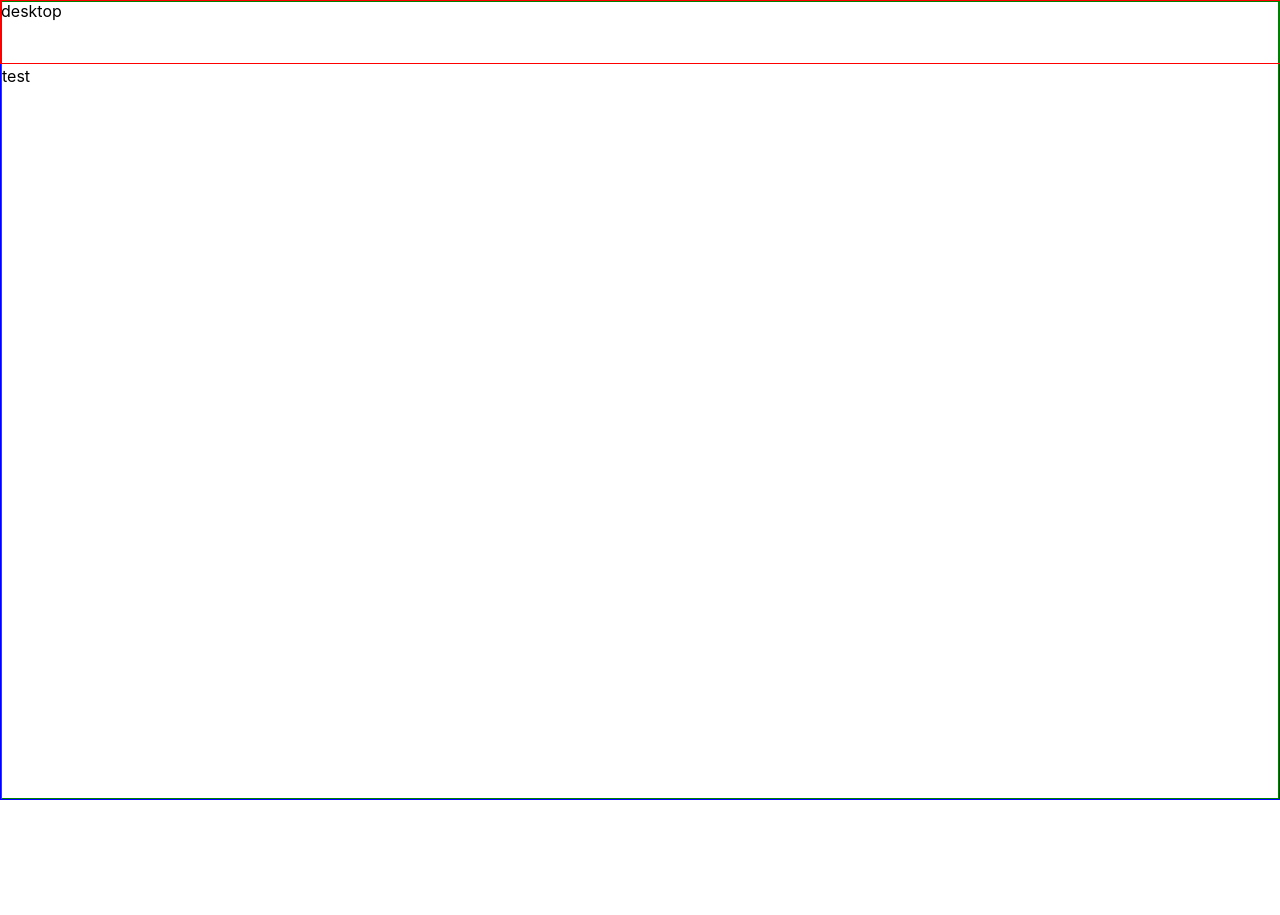
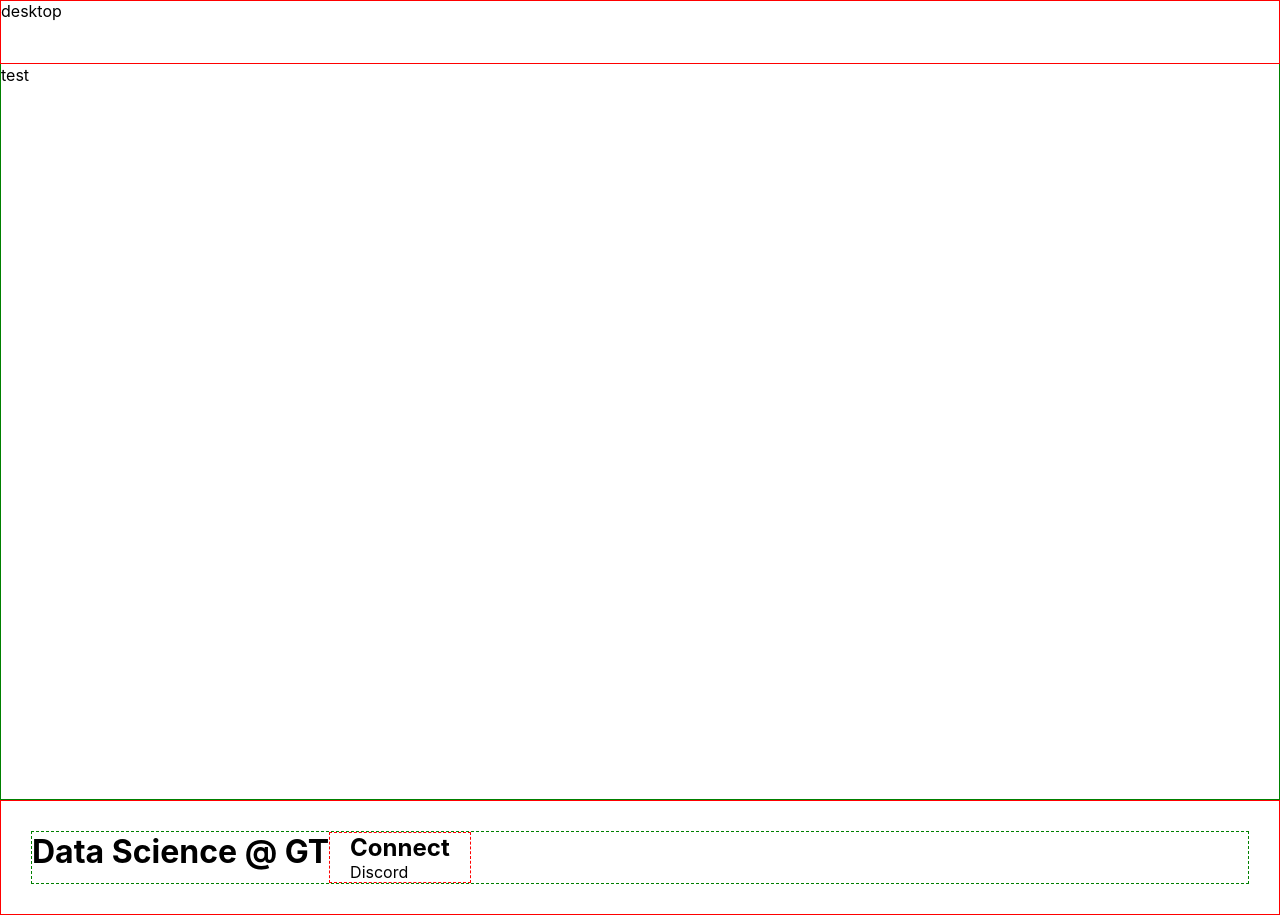
Before and after one commit to FlipFloop/dsgt-website-2022, a React (Create React App) app in the folder client/: page / in a window 1280 px wide. Before the commit the page ends 800 px from the top, so only its background shows below. Built offline with nearby package versions, Linux system fonts and the light colour scheme.

Commit message:
setup footer

```diff
--- a/client/src/App.js
+++ b/client/src/App.js
@@ -7,6 +7,8 @@ import DesktopNavbar from "./Components/DesktopNavbar";
 import MobileNavbar from "./Components/MobileNavbar";
 
 import Hero from "./Components/Hero";
+
+import Footer from "./Components/Footer";
 
 function App() {
     //the width of the window
@@ -28,6 +30,8 @@ function App() {
             {/* load the navbar */}
             {windowWidth > WIDTH_THRESHOLD ? <DesktopNavbar /> : <MobileNavbar />}
             <Hero />
+
+            <Footer />
         </div>
     );
 }
--- /dev/null
+++ b/client/src/Components/Footer/Footer.css
@@ -0,0 +1,73 @@
+.footer {
+  display: -webkit-box;
+  display: -ms-flexbox;
+  display: flex;
+  position: relative;
+  height: -webkit-fit-content;
+  height: -moz-fit-content;
+  height: fit-content;
+  width: 100%;
+  -ms-flex-wrap: wrap;
+      flex-wrap: wrap;
+  -webkit-box-orient: horizontal;
+  -webkit-box-direction: normal;
+      -ms-flex-direction: row;
+          flex-direction: row;
+  border: 1px solid red;
+}
+
+.footer > .footer-wrapper {
+  display: -webkit-box;
+  display: -ms-flexbox;
+  display: flex;
+  position: relative;
+  width: 100%;
+  height: -webkit-fit-content;
+  height: -moz-fit-content;
+  height: fit-content;
+  -ms-flex-wrap: wrap;
+      flex-wrap: wrap;
+  -webkit-box-orient: horizontal;
+  -webkit-box-direction: normal;
+      -ms-flex-direction: row;
+          flex-direction: row;
+  margin: 30px;
+  border: 1px dashed green;
+}
+
+.footer > .footer-wrapper .major {
+  font-size: 2em;
+  width: -webkit-fit-content;
+  width: -moz-fit-content;
+  width: fit-content;
+  text-align: center;
+}
+
+.footer > .footer-wrapper .footer-section {
+  display: block;
+  position: relative;
+  height: -webkit-fit-content;
+  height: -moz-fit-content;
+  height: fit-content;
+  width: -webkit-fit-content;
+  width: -moz-fit-content;
+  width: fit-content;
+  max-width: 50%;
+  padding: 0 20px;
+  overflow: hidden;
+  border: 1px dashed red;
+}
+
+.footer > .footer-wrapper .footer-section > .minor {
+  word-wrap: break-word;
+}
+
+.footer > .footer-wrapper .footer-section > .mini {
+  word-wrap: break-word;
+}
+
+.footer > .footer-wrapper .link {
+  color: inherit;
+  text-decoration: none;
+}
+/*# sourceMappingURL=Footer.css.map */
--- /dev/null
+++ b/client/src/Components/Footer/Footer.scss
@@ -0,0 +1,50 @@
+.footer {
+    display: flex;
+    position: relative;
+    height: fit-content;
+    width: 100%;
+    flex-wrap: wrap;
+    flex-direction: row;
+
+    border: 1px solid red;
+
+    > .footer-wrapper {
+        display: flex;
+        position: relative;
+        width: 100%;
+        height: fit-content;
+        flex-wrap: wrap;
+        flex-direction: row;
+
+        margin: 30px;
+        border: 1px dashed green;
+
+        .major {
+            font-size: 2em;
+            width: fit-content;
+            text-align: center;
+        }
+        .footer-section {
+            display: block;
+            position: relative;
+            height: fit-content;
+            width: fit-content;
+            max-width: 50%;
+
+            padding: 0 20px;
+            overflow: hidden;
+
+            border: 1px dashed red;
+            > .minor {
+                word-wrap: break-word;
+            }
+            > .mini {
+                word-wrap: break-word;
+            }
+        }
+        .link {
+            color: inherit;
+            text-decoration: none;
+        }
+    }
+}
--- /dev/null
+++ b/client/src/Components/Footer/index.js
@@ -0,0 +1,17 @@
+//imports
+import "./Footer.css";
+
+const Footer = (params) => {
+    return (
+        <div className="footer">
+            <div className="footer-wrapper">
+                <h1 className="major">Data Science @ GT</h1>
+                <div className="footer-section">
+                    <h2 className="minor">Connect</h2>
+                    <a className="mini link" href="">Discord</a>
+                </div>
+            </div>
+        </div>
+    );
+};
+export default Footer;
--- a/client/src/Components/Hero/Hero.css
+++ b/client/src/Components/Hero/Hero.css
@@ -4,10 +4,9 @@
   width: 100%;
   height: 100vh;
   z-index: 1;
-  border: 1px solid blue;
 }
 
-#hero .hero-wrapper {
+#hero > .hero-wrapper {
   display: block;
   position: relative;
   height: 100%;
--- a/client/src/Components/Hero/Hero.scss
+++ b/client/src/Components/Hero/Hero.scss
@@ -6,8 +6,8 @@
 
     z-index: 1;
 
-    border: 1px solid blue;
-    .hero-wrapper {
+    //border: 1px solid blue;
+    > .hero-wrapper {
         display: block;
         position: relative;
         height: 100%;
```
Also changed, not shown: 2 other files (tests, documents, lock files or other folders).
